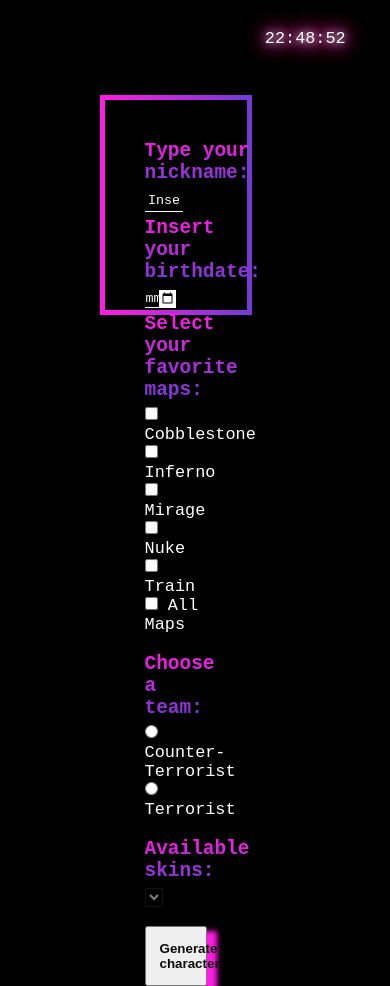
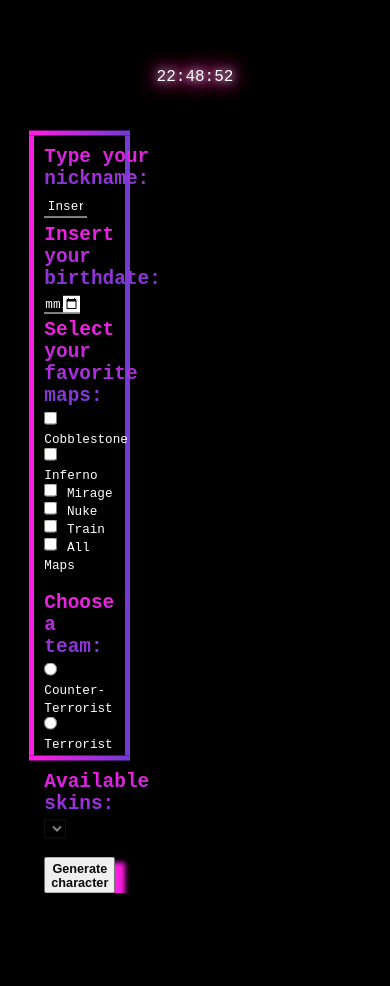
Before and after one commit to daria979/CS-GO-web, a plain HTML site: page index.html in a window 390 px wide. After the commit the page ends 893 px from the top, so only its background shows below. Drawn offline with nearby package versions, Linux system fonts and the light colour scheme.

Commit message:
resizing text size

```diff
--- a/layout.css
+++ b/layout.css
@@ -13,11 +13,9 @@ body,html{
     background-position: center;
     min-height:10;
     height:100%;
-    font-size:2vh;
-
+    overflow: hidden;
 }
 
-@media only screen and (min-width: 1200px){
 .parent {
     display: grid;
     grid-template-columns: repeat(3, 1fr);
@@ -27,7 +25,10 @@ body,html{
     width:85%;
     height:84vh;
     margin-left:7.5%;
-    margin-top:1%;
+    position: absolute;
+    top: 50%;
+    -ms-transform: translateY(-50%);
+    transform: translateY(-50%);
     }
 
     .div1 { grid-area: 1 / 1 / 2 / 4; }
@@ -39,45 +40,3 @@ body,html{
         color:white;
     }
     .div5 { grid-area: 3 / 3 / 5 / 4; }
-}
-
-@media only screen and (max-width: 1200px) {
-    .parent {
-        display: grid;
-        grid-template-columns: repeat(3, 1fr);
-        grid-template-rows: 0.1fr 2fr 2fr 2fr;
-        grid-column-gap: 20px;
-        grid-row-gap: 20px;
-        width:85%;
-        height:84vh;
-        margin-left:7.5%;
-        margin-top:1%;
-        }
-
-        .div1 { grid-area: 1 / 1 / 2 / 4; }
-        .div2 { grid-area: 2 / 1 / 5 / 2; width:80%;}
-        .div3 { grid-area: 2 / 2 / 3 / 4; }
-        .div4 { grid-area: 3 / 2 / 5 / 3; height:50%;
-            padding: 10%;
-            border-radius:20px;
-            color:white;
-        }
-        .div5 { grid-area: 3 / 3 / 5 / 4; }
-    }
-
-
-@media only screen and (max-width: 992px) {
-    .parent {
-        display: grid;
-        grid-template-columns: repeat(5, 1fr);
-        grid-template-rows: repeat(8, 1fr);
-        grid-column-gap: 20px;
-        grid-row-gap: 20px;
-        }
-
-        .div1 { grid-area: 1 / 1 / 2 / 6; }
-        .div2 { grid-area: 2 / 2 / 4 / 5; }
-        .div3 { grid-area: 6 / 2 / 7 / 5; }
-        .div4 { grid-area: 4 / 3 / 6 / 4; }
-        .div5 { grid-area: 7 / 3 / 9 / 4; }
-}
--- a/style.css
+++ b/style.css
@@ -6,8 +6,9 @@
     -webkit-animation: clock 1s ease-in-out infinite alternate;
     -moz-animation: clock 1s ease-in-out infinite alternate;
     animation: clock 1s ease-in-out infinite alternate;
-    margin-top:25px;
-    margin-right:15px;
+    /* margin-right:15px;  */
+    margin-bottom: 25px;
+    text-align: center;
   }
 
   @-webkit-keyframes clock {
@@ -24,15 +25,15 @@
 
 #my_form{
     display:block;
-    padding: 40px;
+    padding: 10%;
     background-color: black;
-
+    /* font-size:5%; */
     height:80%;
-    border: 2px groove #F27405;
     /* font-size:15px; */
     /* border-width: 5px 3px 3px 5px;
     border-radius:95% 4% 97% 5%/4% 94% 3% 95%; */
-    border: 5px solid;
+    min-height: 600px;
+    border: 5px solid ;
     border-image-slice: 1;
     border-image-source: linear-gradient(to left, #743ad5, #FF1CE3);
 }
@@ -46,6 +47,7 @@ input[type=text],  input[type=date], select[type=radio]{
     margin-bottom:8%;
     color:white;
     font-family: 'Inconsolata', monospace;
+    font-size:1.5vh;
 
 }
 
@@ -100,14 +102,16 @@ input[type=text],  input[type=date], select[type=radio]{
 /*Design maps*/
 
 .maps{
-    color:white;
+    color: rgba(255, 255, 255, 0.5);
+    font-size: 1vw;
+    text-align: center;
     width:20%;
     height:25vh;
     /* border: 1px rgb(255, 60, 0) solid; */
     margin:10px;
     padding: 5px;
     /* border-radius: 20px ; */
-    box-shadow: 5px 5px linear-gradient(to left, #743ad5, #FF1CE3);
+    box-shadow: 5px 5px linear-gradient(to left, rgb(116, 58, 213), rgb(255, 28, 227));
     filter: drop-shadow(5px 5px 5px  #743ad5);
     background-size:cover;
     background-repeat: no-repeat;
@@ -145,11 +149,14 @@ input[type=text],  input[type=date], select[type=radio]{
     /* margin-top:120px; */
     /* margin-left:40%; */
     width:100%;
-    padding: 13px;
+    padding: 3%;
     box-shadow:10px 5px 5px #FF1CE3;
     /* border-radius:20px; */
     cursor: pointer;
     color:#0a0a0a;
+    font-size: 1.5vh;
+    position: sticky;
+    margin-bottom: 0;
 
 }
 #button_submit:hover {
@@ -235,7 +242,9 @@ span{
 input,label,select {
     cursor: pointer;
 }
-
+label{
+    font-size:1.5vh;
+}
 .Maps,input,label,select,option{
     color:white;
 }
```
